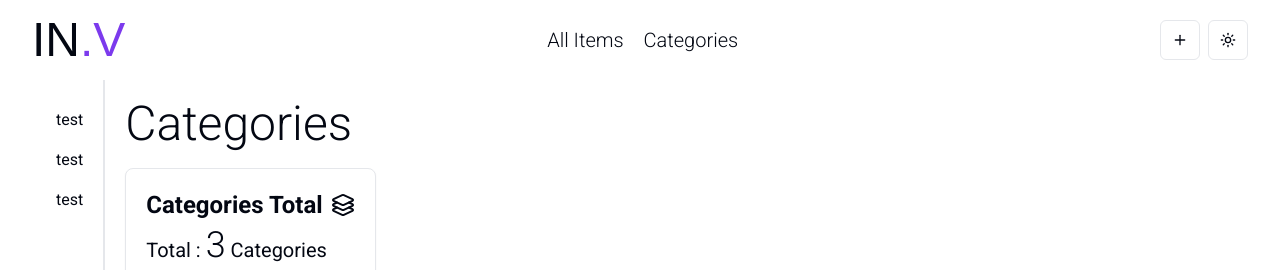
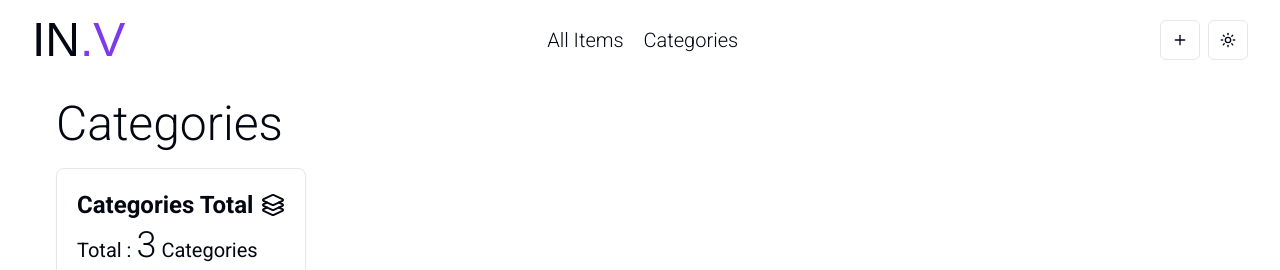
Before and after one commit to aliflikescoding/pern-inventory-app, a Next.js app in the folder frontend/: page /categories in a window 1280 px wide. Shown: the top 270 px of the page. Built offline with nearby package versions, Linux system fonts and the light colour scheme; a web font is replaced by a local one.

Commit message:
Make cateory card visible

```diff
--- a/frontend/src/app/categories/page.tsx
+++ b/frontend/src/app/categories/page.tsx
@@ -4,12 +4,7 @@ import { categories } from "@/app/data.js";
 
 export default function Categories() {
   return (
-    <div className="flex">
-      <div className="border-r-2 p-5">
-        <h1 className="py-2">test</h1>
-        <h1 className="py-2">test</h1>
-        <h1 className="py-2">test</h1>
-      </div>
+    <div>
       <div className="p-5">
         <h1 className="text-5xl font-light">Categories</h1>
         <div className="my-5">
--- a/frontend/src/components/category-card.tsx
+++ b/frontend/src/components/category-card.tsx
@@ -12,16 +12,18 @@ interface CategoryCardProps {
 const CategoryCard: React.FC<CategoryCardProps> = ({ name, link }) => {
   return (
     <Card className="p-5 flex flex-col items-center">
-      <div className="relative"> {/* Use relative positioning for the parent container */}
-        <div className="bg-black absolute top-0 left-0 right-0 bottom-0 opacity-0 cursor-pointer hover:opacity-50 transition-opacity flex justify-center items-center">
-          <p className="">View Category Items</p>
-        </div> {/* Set absolute positioning */}
+      <div className="relative">
+        {/* Use relative positioning for the parent container */}
+        <div className="bg-black absolute top-0 left-0 right-0 bottom-0 opacity-0 cursor-pointer hover:opacity-50 transition-opacity flex items-center justify-center">
+          <p className="z-20 text-white">View Category Items</p>
+        </div>
+        {/* Set absolute positioning */}
         <Image
           src={link}
           width={300}
           height={300}
           alt="Category Image"
-          className="object-cover" // Make the image fill the container
+          className="object-cover"
         />
       </div>
       <h1 className="text-2xl my-2 font-light">{name}</h1>
```
